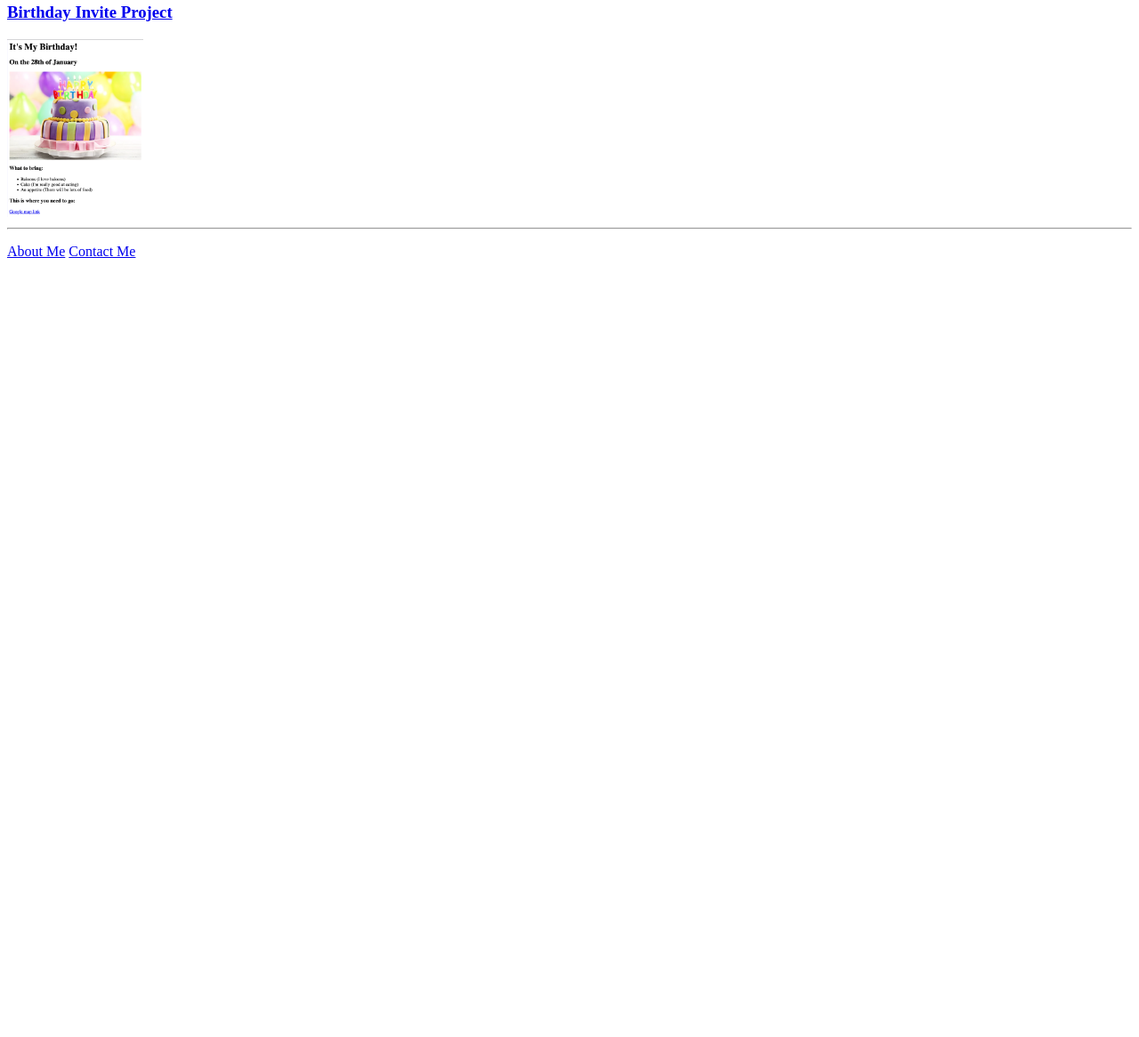
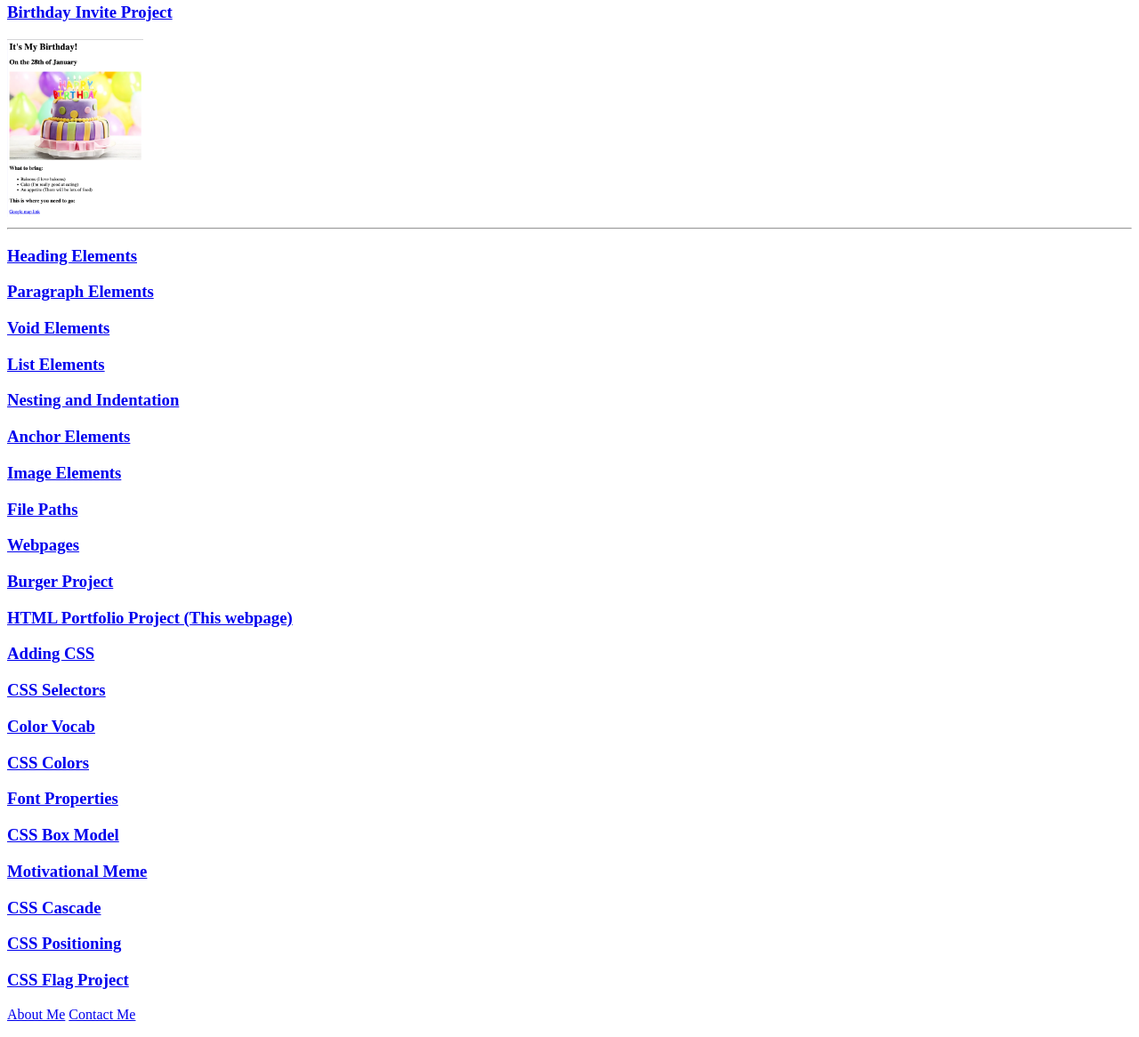
Before and after one commit to Geoff12889/html-portfolio, a plain HTML site: page index.html in a window 1280 px wide. Shown: the part 621-1787 px from the top of the page at 89% size. Before the commit the page ends 929 px from the top, so only its background shows below. Drawn offline with Linux system fonts and the light colour scheme.

Commit message:
adds links to past projects

```diff
--- a/index.html
+++ b/index.html
@@ -20,7 +20,7 @@ https://developer.mozilla.org/en-US/docs/Web/HTML/Element/img#attr-height -->
     </head>
 
     <body>
-        <h1>Hi, I'm Geoffrey and I'm a Web Developer</h1>
+        <h1>Hi, I'm Geoffrey and I'm an aspiring Web Developer</h1>
         <hr />
         <a href="./public/about.html"><img src="./assets/images/profilepicture.jpg" alt="Family photo at Zion National Park" height="200" /></a>
         <h2>Links to my past projects</h2>
@@ -29,6 +29,27 @@ https://developer.mozilla.org/en-US/docs/Web/HTML/Element/img#attr-height -->
         <h3><a href="./public/birthday-invite.html">Birthday Invite Project</a></h3>
         <a href="./public/birthday-invite.html"><img src="./assets/images/birthday-invite.png" alt="My movie ranking project screenshot" height="200" /></a>
         <hr />
+        <h3><a href="./public/heading.html">Heading Elements</a></h3>
+        <h3><a href="./public/paragraph.html">Paragraph Elements</a></h3>
+        <h3><a href="./public/void.html">Void Elements</a></h3>
+        <h3><a href="./public/list.html">List Elements</a></h3>
+        <h3><a href="./public/nestandindent.html">Nesting and Indentation</a></h3>
+        <h3><a href="./public/anchor.html">Anchor Elements</a></h3>
+        <h3><a href="./public/image.html">Image Elements</a></h3>
+        <h3><a href="./public/filepath.html">File Paths</a></h3>
+        <h3><a href="./public/webpages.html">Webpages</a></h3>
+        <h3><a href="./public/burger.html">Burger Project</a></h3>
+        <h3><a href="./index.html">HTML Portfolio Project (This webpage)</a></h3>
+        <h3><a href="./public/addingcss.html">Adding CSS</a></h3>
+        <h3><a href="./public/cssselectors.html">CSS Selectors</a></h3>
+        <h3><a href="./public/colorvocab.html">Color Vocab</a></h3>
+        <h3><a href="./public/csscolors.html">CSS Colors</a></h3>
+        <h3><a href="./public/fontproperties.html">Font Properties</a></h3>
+        <h3><a href="./public/cssboxmodel.html">CSS Box Model</a></h3>
+        <h3><a href="./public/motivationalmeme.html">Motivational Meme</a></h3>
+        <h3><a href="./public/csscascade.html">CSS Cascade</a></h3>
+        <h3><a href="./public/csspositioning.html">CSS Positioning</a></h3>
+        <h3><a href="./public/cssflag.html">CSS Flag Project</a></h3>
         <p><a href="./public/about.html">About Me</a> <a href="./public/contact.html">Contact Me</a></p>
     </body>
 </html>
```
